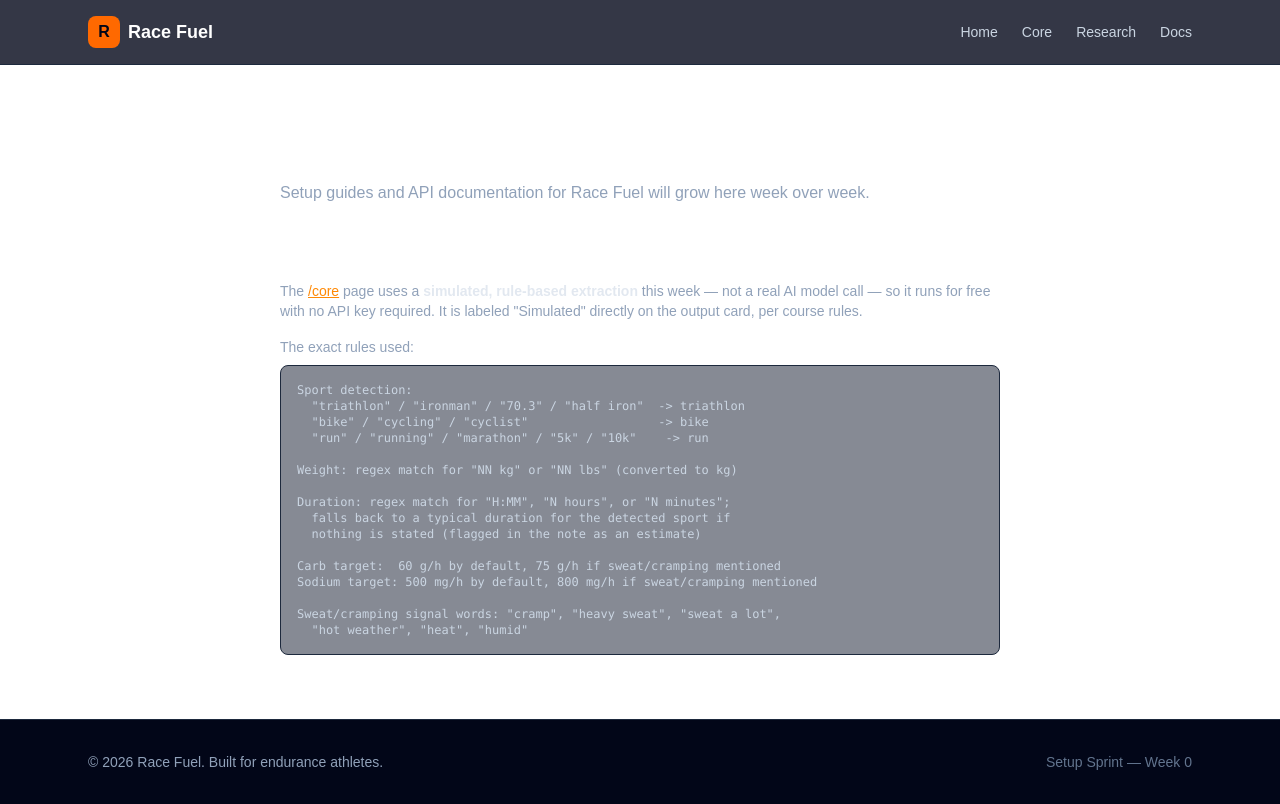
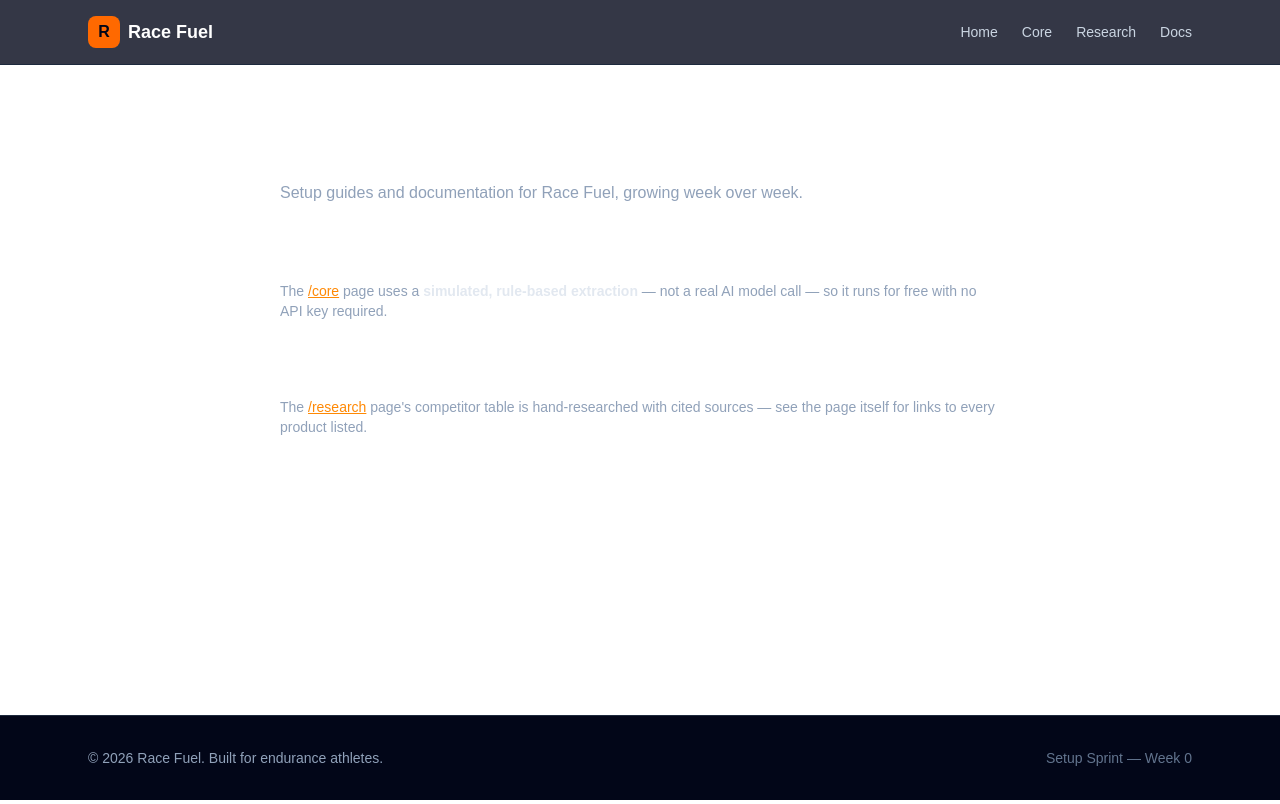
Before and after one commit to patriciomorfinf-max/race-fuel, a Next.js app: page /docs in a window 1280 px wide. Built offline with nearby package versions, Linux system fonts and the light colour scheme.

Commit message:
Document research sources in docs

```diff
--- a/app/docs/page.tsx
+++ b/app/docs/page.tsx
@@ -2,45 +2,22 @@ export default function DocsPage() {
   return (
     <main className="mx-auto max-w-3xl flex-1 px-6 py-16">
       <h1 className="text-3xl font-bold text-white">Docs</h1>
-      <p className="mt-4 text-slate-400">
-        Setup guides and API documentation for Race Fuel will grow here week
-        over week.
-      </p>
+      <p className="mt-4 text-slate-400">Setup guides and documentation for Race Fuel, growing week over week.</p>
 
       <section className="mt-10">
-        <h2 className="text-xl font-semibold text-white">
-          Prompt library — Core extraction (Week 1)
-        </h2>
+        <h2 className="text-xl font-semibold text-white">Prompt library — Core extraction (Week 1)</h2>
         <p className="mt-2 text-sm text-slate-400">
-          The{" "}
-          <a href="/core" className="text-orange-400 underline">
-            /core
-          </a>{" "}
-          page uses a{" "}
-          <strong className="text-slate-200">simulated, rule-based extraction</strong>{" "}
-          this week — not a real AI model call — so it runs for free with no
-          API key required. It is labeled &quot;Simulated&quot; directly on the
-          output card, per course rules.
+          The <a href="/core" className="text-orange-400 underline">/core</a> page uses a{" "}
+          <strong className="text-slate-200">simulated, rule-based extraction</strong> — not a real AI model call — so it runs for free with no API key required.
         </p>
-        <p className="mt-4 text-sm text-slate-400">The exact rules used:</p>
-        <pre className="mt-2 overflow-x-auto rounded-lg border border-slate-800 bg-slate-900/50 p-4 text-xs text-slate-300">
-{`Sport detection:
-  "triathlon" / "ironman" / "70.3" / "half iron"  -> triathlon
-  "bike" / "cycling" / "cyclist"                  -> bike
-  "run" / "running" / "marathon" / "5k" / "10k"    -> run
+      </section>
 
-Weight: regex match for "NN kg" or "NN lbs" (converted to kg)
-
-Duration: regex match for "H:MM", "N hours", or "N minutes";
-  falls back to a typical duration for the detected sport if
-  nothing is stated (flagged in the note as an estimate)
-
-Carb target:  60 g/h by default, 75 g/h if sweat/cramping mentioned
-Sodium target: 500 mg/h by default, 800 mg/h if sweat/cramping mentioned
-
-Sweat/cramping signal words: "cramp", "heavy sweat", "sweat a lot",
-  "hot weather", "heat", "humid"`}
-        </pre>
+      <section className="mt-10">
+        <h2 className="text-xl font-semibold text-white">Research sources — Week 2</h2>
+        <p className="mt-2 text-sm text-slate-400">
+          The <a href="/research" className="text-orange-400 underline">/research</a> page's competitor table is hand-researched
+          with cited sources — see the page itself for links to every product listed.
+        </p>
       </section>
     </main>
   );
```
